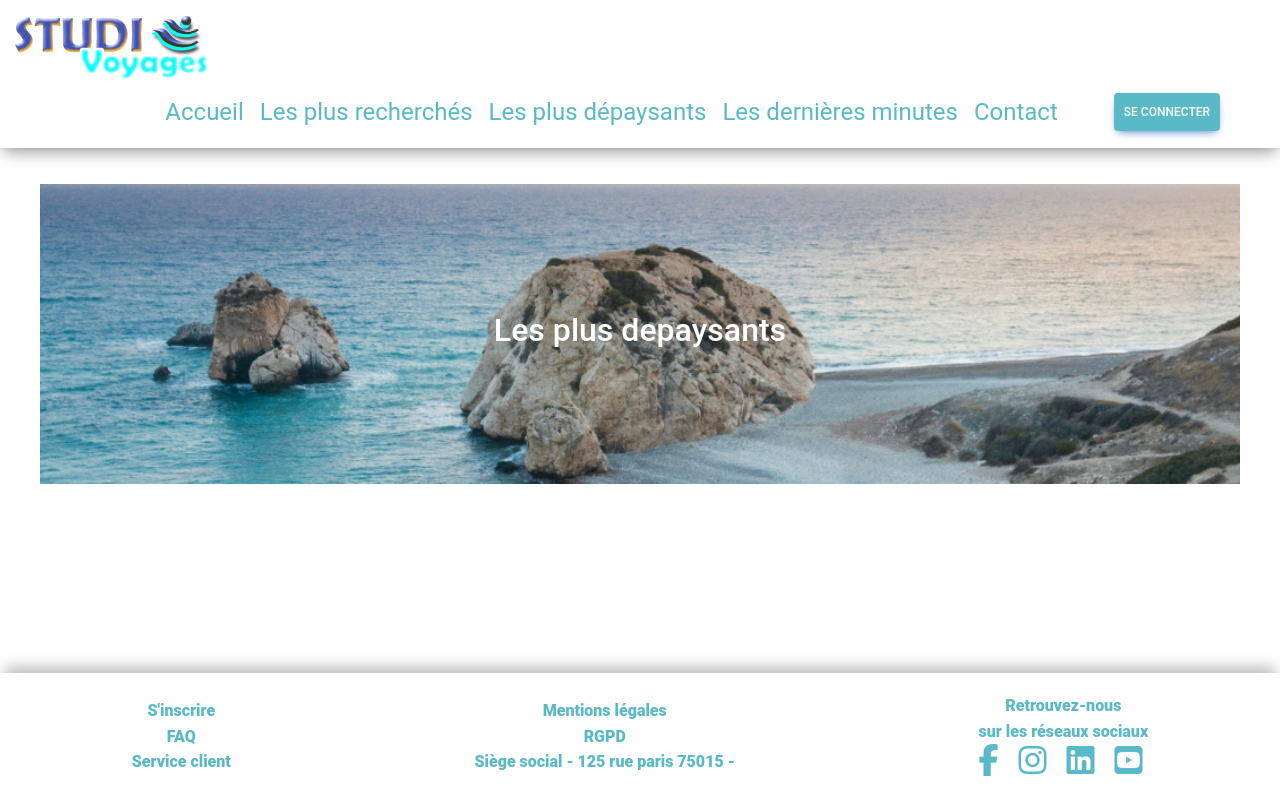
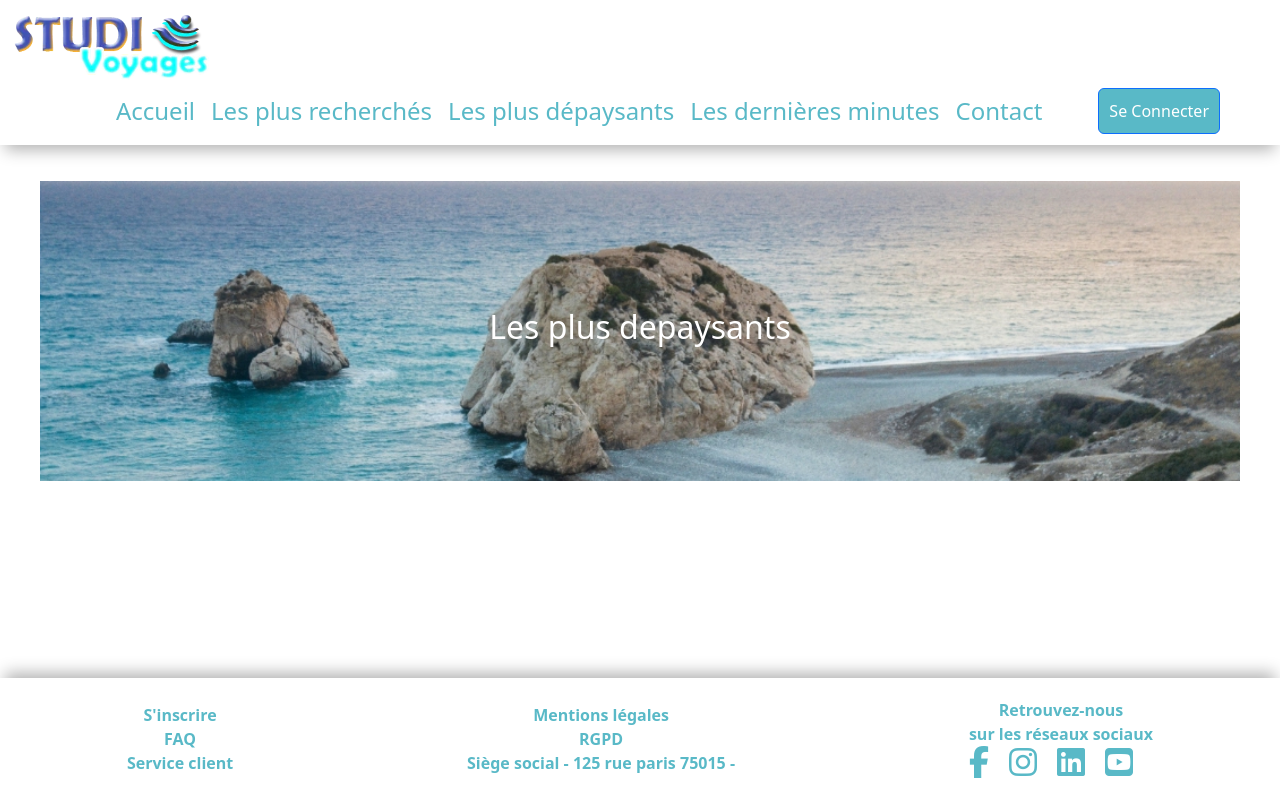
Before and after one commit to fredlesieur/studivoyage, a plain HTML site: page depaysants.html in a window 1280 px wide. Drawn offline with nearby package versions, Linux system fonts and the light colour scheme.

Commit message:
feat: delate the case mdp

```diff
--- a/depaysants.html
+++ b/depaysants.html
@@ -5,7 +5,7 @@
     <meta charset="UTF-8">
     <meta name="viewport" content="width=device-width, initial-scale=1.0">
     <title>Document</title>
-    <link rel="stylesheet" href="mdb/css/mdb.min.css">
+    <link rel="stylesheet" href="bootstrap/css/bootstrap.min.css">
     <link rel="stylesheet" href="css/depaysants.css">
 </head>
 
```
Also changed, not shown: last_minute.html (+1 -1 lines), more_search.html (+1 -1 lines).
